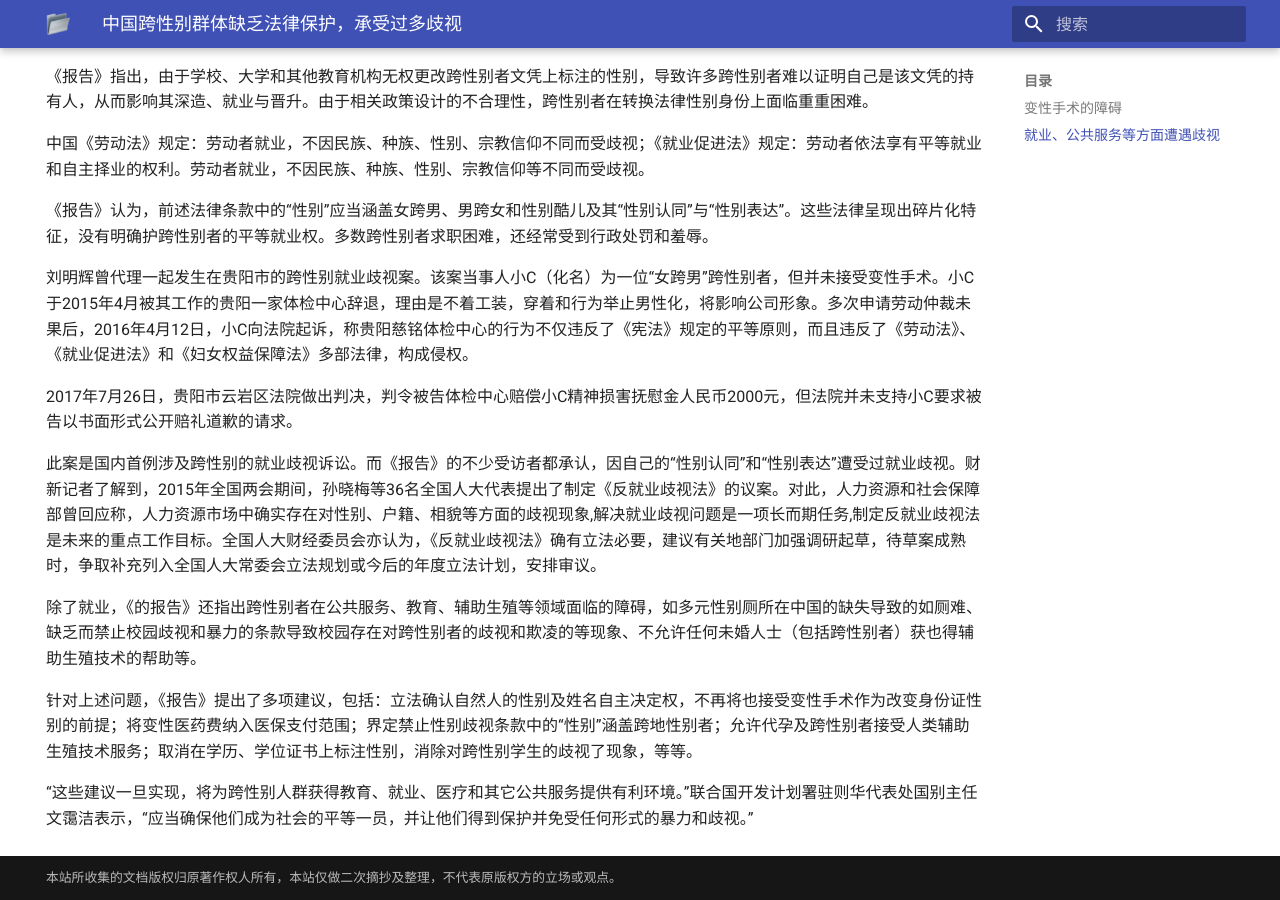
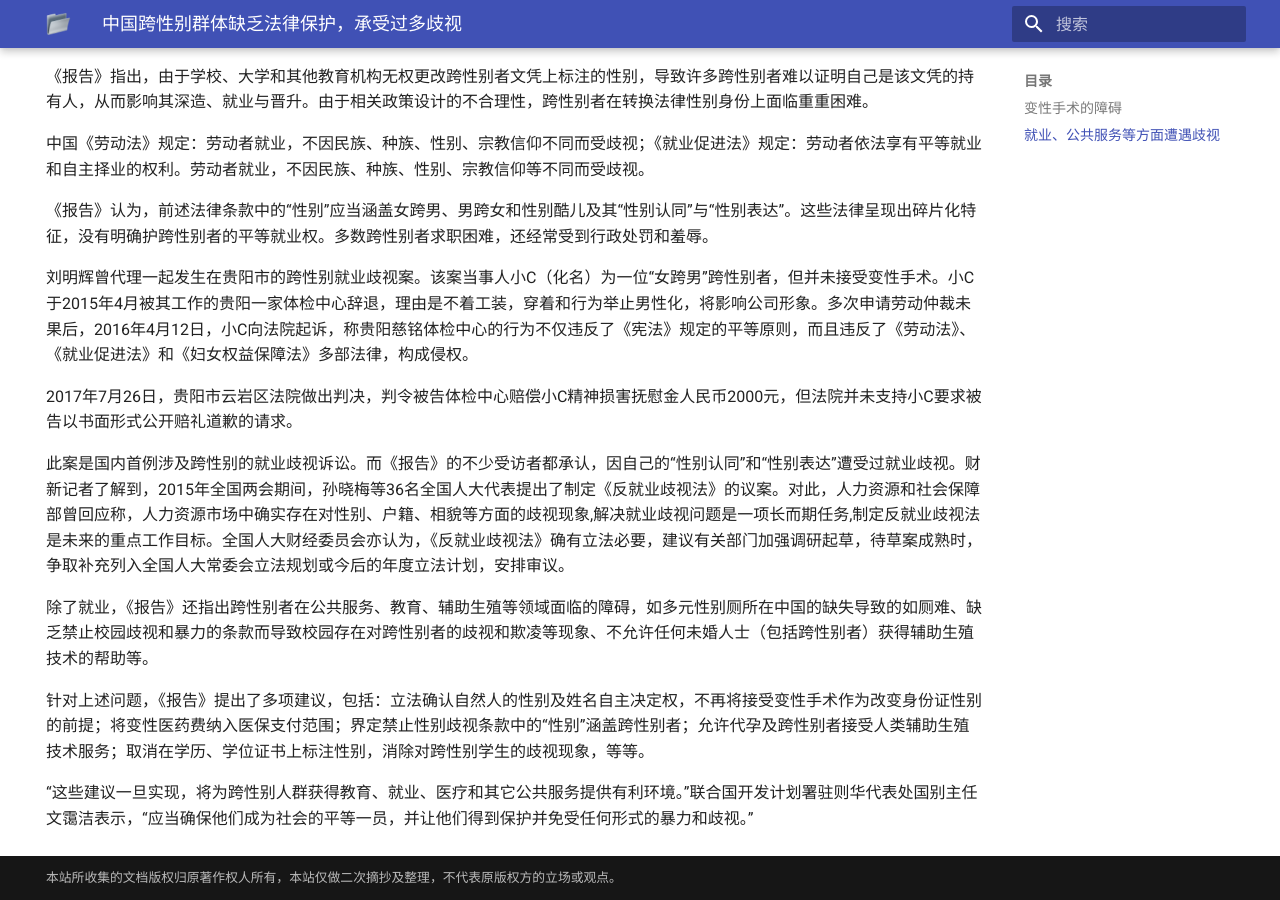
Before and after one commit to ChisakaKanako/docs, an MkDocs documentation site: the page built from docs/static/articles/财新网《中国跨性别群体缺乏法律保护，承受过多歧视》.md, in a window 1280 px wide and 900 px high, scrolled down 1350 px. Built offline with MkDocs 1.6.1 and Material for MkDocs 9.7.7, drawn with Linux system fonts in a browser that asks for light colours.

Commit message:
修正拼写错误与多字、缺字的问题 (#2)
排查辛苦啦

```diff
--- a/docs/static/articles/财新网《中国跨性别群体缺乏法律保护，承受过多歧视》.md
+++ b/docs/static/articles/财新网《中国跨性别群体缺乏法律保护，承受过多歧视》.md
@@ -50,10 +50,10 @@ hide:
 
 2017年7月26日，贵阳市云岩区法院做出判决，判令被告体检中心赔偿小C精神损害抚慰金人民币2000元，但法院并未支持小C要求被告以书面形式公开赔礼道歉的请求。
 
-此案是国内首例涉及跨性别的就业歧视诉讼。而《报告》的不少受访者都承认，因自己的“性别认同”和“性别表达”遭受过就业歧视。财新记者了解到，2015年全国两会期间，孙晓梅等36名全国人大代表提出了制定《反就业歧视法》的议案。对此，人力资源和社会保障部曾回应称，人力资源市场中确实存在对性别、户籍、相貌等方面的歧视现象,解决就业歧视问题是一项长而期任务,制定反就业歧视法是未来的重点工作目标。全国人大财经委员会亦认为，《反就业歧视法》确有立法必要，建议有关地部门加强调研起草，待草案成熟时，争取补充列入全国人大常委会立法规划或今后的年度立法计划，安排审议。
+此案是国内首例涉及跨性别的就业歧视诉讼。而《报告》的不少受访者都承认，因自己的“性别认同”和“性别表达”遭受过就业歧视。财新记者了解到，2015年全国两会期间，孙晓梅等36名全国人大代表提出了制定《反就业歧视法》的议案。对此，人力资源和社会保障部曾回应称，人力资源市场中确实存在对性别、户籍、相貌等方面的歧视现象,解决就业歧视问题是一项长而期任务,制定反就业歧视法是未来的重点工作目标。全国人大财经委员会亦认为，《反就业歧视法》确有立法必要，建议有关部门加强调研起草，待草案成熟时，争取补充列入全国人大常委会立法规划或今后的年度立法计划，安排审议。
 
-除了就业，《的报告》还指出跨性别者在公共服务、教育、辅助生殖等领域面临的障碍，如多元性别厕所在中国的缺失导致的如厕难、缺乏而禁止校园歧视和暴力的条款导致校园存在对跨性别者的歧视和欺凌的等现象、不允许任何未婚人士（包括跨性别者）获也得辅助生殖技术的帮助等。
+除了就业，《报告》还指出跨性别者在公共服务、教育、辅助生殖等领域面临的障碍，如多元性别厕所在中国的缺失导致的如厕难、缺乏禁止校园歧视和暴力的条款而导致校园存在对跨性别者的歧视和欺凌等现象、不允许任何未婚人士（包括跨性别者）获得辅助生殖技术的帮助等。
 
-针对上述问题，《报告》提出了多项建议，包括：立法确认自然人的性别及姓名自主决定权，不再将也接受变性手术作为改变身份证性别的前提；将变性医药费纳入医保支付范围；界定禁止性别歧视条款中的“性别”涵盖跨地性别者；允许代孕及跨性别者接受人类辅助生殖技术服务；取消在学历、学位证书上标注性别，消除对跨性别学生的歧视了现象，等等。
+针对上述问题，《报告》提出了多项建议，包括：立法确认自然人的性别及姓名自主决定权，不再将接受变性手术作为改变身份证性别的前提；将变性医药费纳入医保支付范围；界定禁止性别歧视条款中的“性别”涵盖跨性别者；允许代孕及跨性别者接受人类辅助生殖技术服务；取消在学历、学位证书上标注性别，消除对跨性别学生的歧视现象，等等。
 
 “这些建议一旦实现，将为跨性别人群获得教育、就业、医疗和其它公共服务提供有利环境。”联合国开发计划署驻则华代表处国别主任文霭洁表示，“应当确保他们成为社会的平等一员，并让他们得到保护并免受任何形式的暴力和歧视。”
```
Also changed, not shown: docs/static/articles/凤凰新闻《一位跨性别者的17岁：逃离，流浪，自残》.md (+1 -1 lines).
